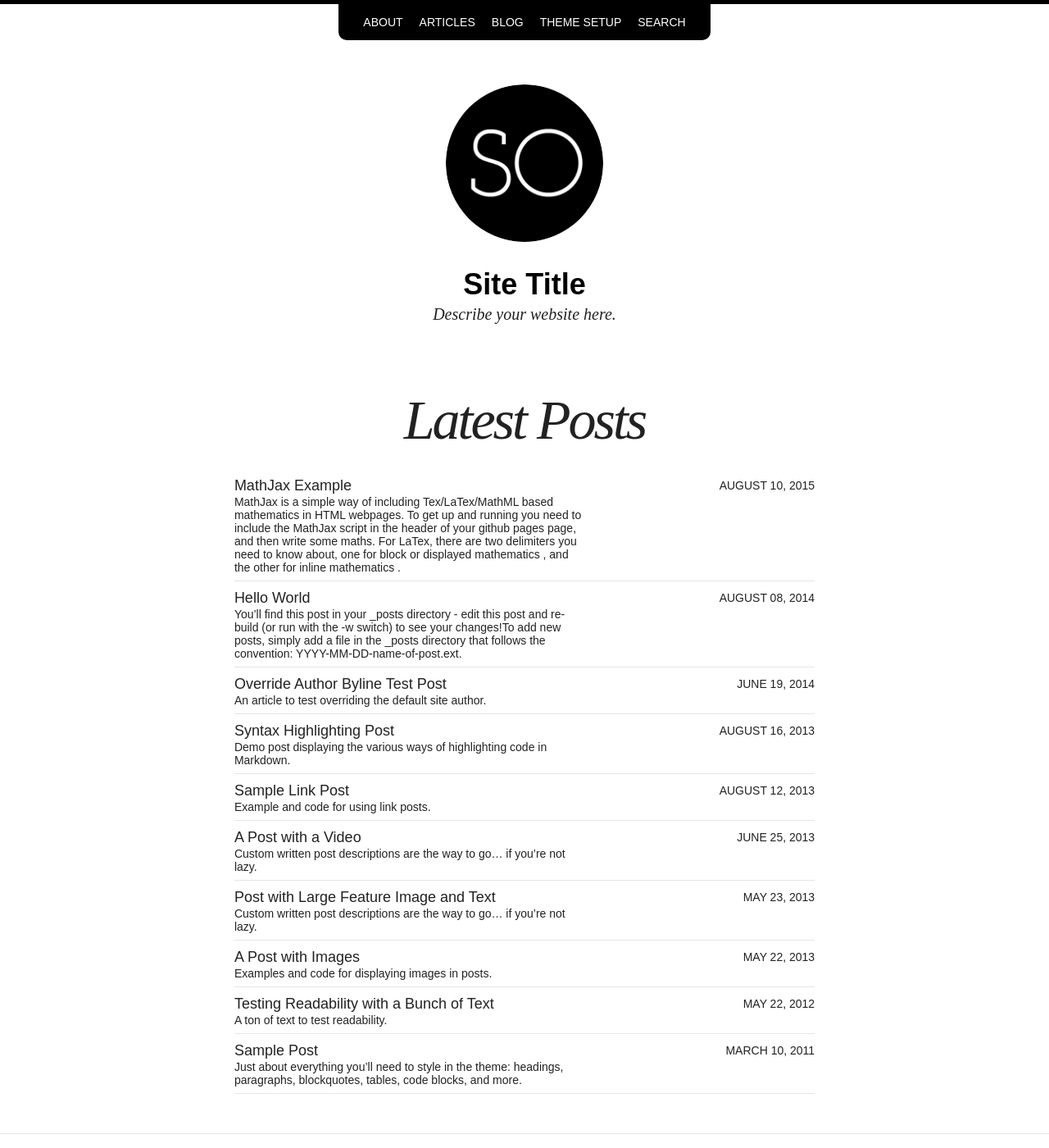
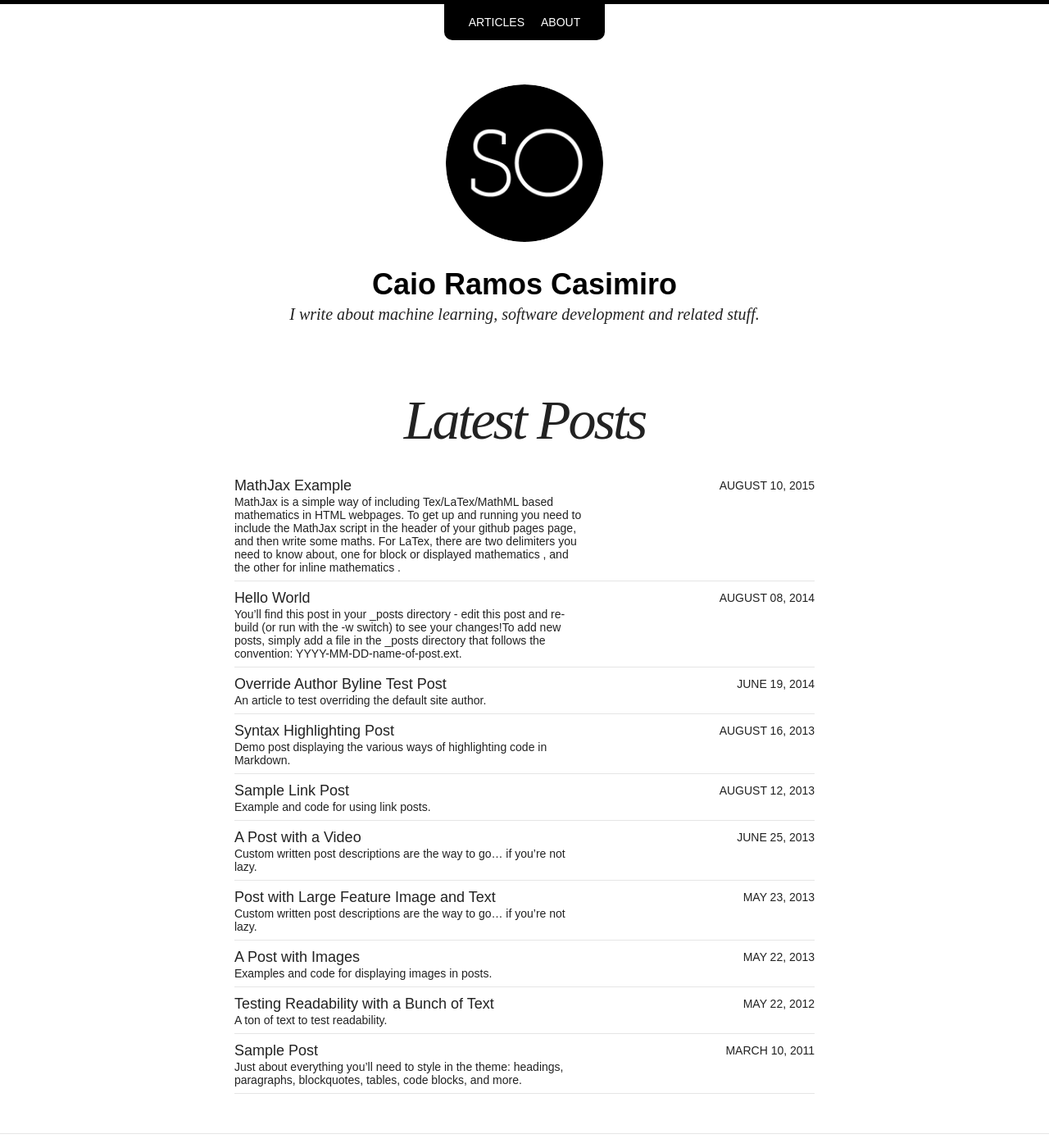
Before and after one commit to casimiro/casimiro.github.io, a Jekyll site: the page built from index.html, in a window 1280 px wide and 1400 px high. Shown: the whole window at 82% size. Built offline with Jekyll 4.4.1, drawn with Linux system fonts in a browser that asks for light colours; nearby versions of some CDN libraries; some of the changed text lies outside the part shown.

Commit message:
Few setup

```diff
--- a/_config.yml
+++ b/_config.yml
@@ -1,11 +1,11 @@
 # Site wide configuration
 
-title: Site Title
+title: Caio Ramos Casimiro
 locale: en_US
-description: Describe your website here.
+description: I write about machine learning, software development and related stuff.
 logo: site-logo.png
 search: true
-url: http://localhost:4000
+url: https://casimiro.github.io
 
 # Jekyll configuration
 
@@ -36,15 +36,15 @@ exclude: ["lib", "config.rb", "Capfile", "config", "log", "Rakefile", "Rakefile.
 
 # Site owner
 owner:
-  name: Your Name
+  name: Caio Ramos Casimiro
   avatar: bio-photo.jpg
-  email: you@email.com
+  email: caiorcasimiro@gmail.com
   disqus-shortname:
-  twitter: #username
+  twitter: caiorcasimiro
   facebook: #username
-  github: #username
+  github: casimiro
   stackexchange: #http://stackoverflow.com/users/123456/username
-  linkedin: #username
+  linkedin: https://www.linkedin.com/in/caio-casimiro-b0085224/
   instagram: #username
   flickr: #username
   tumblr: #username
--- a/_data/navigation.yml
+++ b/_data/navigation.yml
@@ -1,16 +1,7 @@
 # Site navigation links
-
-- title: About
-  url: /about/
 
 - title: Articles
   url: /articles/
 
-- title: Blog
-  url: /blog/
-
-- title: Theme Setup
-  url: /theme-setup/
-
-- title: Search
-  url: /search/
+- title: About
+  url: /about/
```
